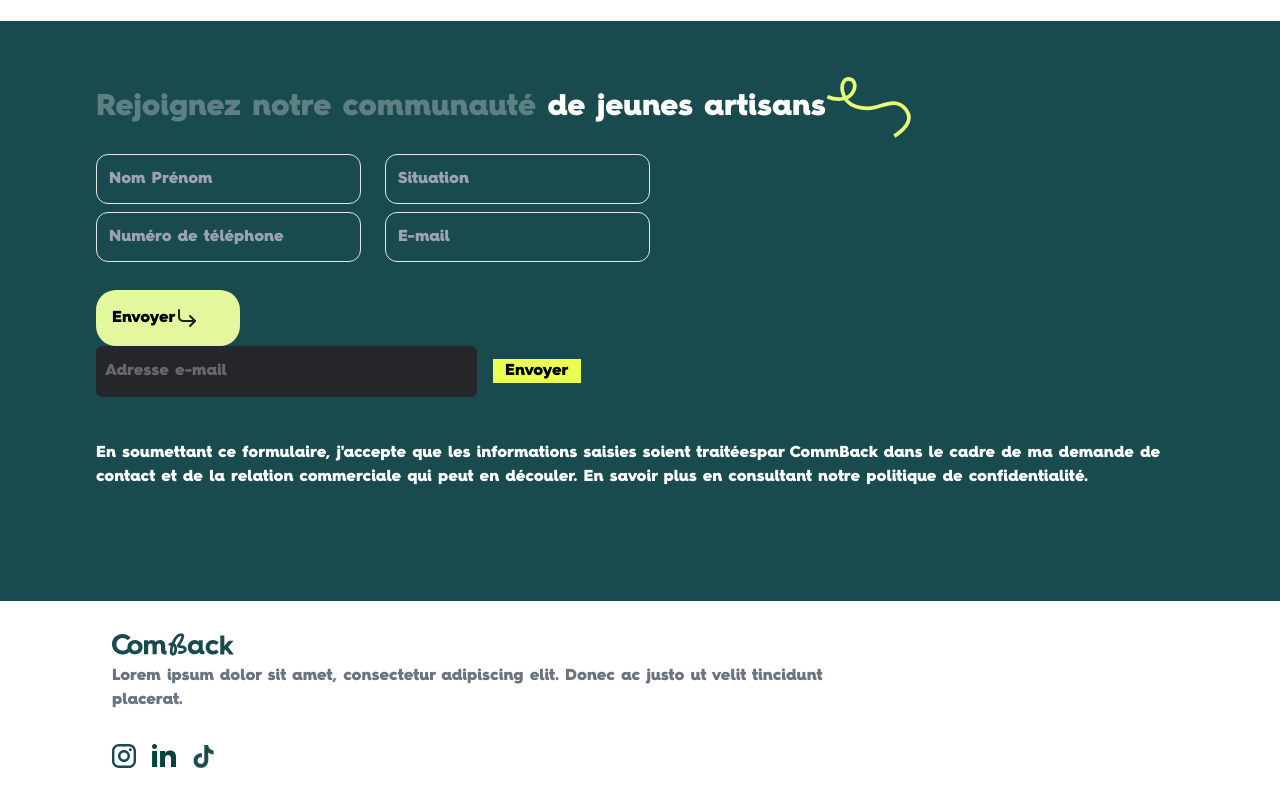
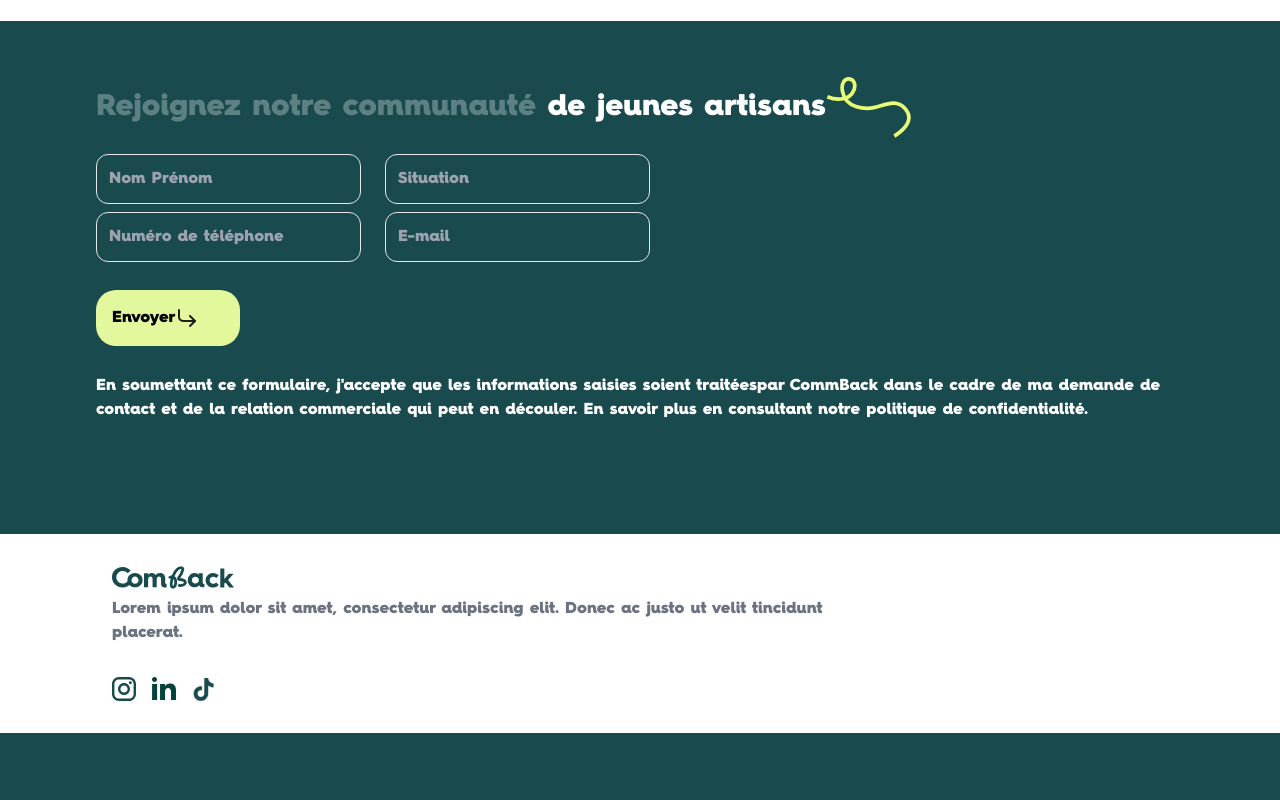
Before and after one commit to ArthurSrn/projetcompet, a Next.js app: page / in a window 1280 px wide. Shown: the part 1515-2315 px from the top of the page. After the commit the page ends 2248 px from the top, so only its background shows below. Built offline with nearby package versions, Linux system fonts and the light colour scheme.

Commit message:
ajout brevo v1.2 problem

```diff
--- a/app/components/Newsletter.tsx
+++ /dev/null
@@ -1,71 +0,0 @@
-"use client";
-import { useForm, SubmitHandler } from "react-hook-form";
-import { useState } from "react";
-import { zodResolver } from "@hookform/resolvers/zod";
-import { z } from "zod";
-
-const schema = z.object({
-  email: z.string().email(),
-});
-
-type NewsletterFormInputs = z.infer<typeof schema>;
-
-export default function NewsletterForm() {
-  const {
-    register,
-    handleSubmit,
-    formState: { errors },
-  } = useForm<NewsletterFormInputs>({
-    resolver: zodResolver(schema),
-  });
-
-  const onSubmit: SubmitHandler<NewsletterFormInputs> = async (data) => {
-    const res = await fetch("/api/newsletter", {
-      method: "POST",
-      body: JSON.stringify(data),
-      headers: {
-        "Content-Type": "application/json",
-      },
-    });
-
-    const result = await res.json();
-    console.log(result);
-  };
-
-  return (
-    <form onSubmit={handleSubmit(onSubmit)} className="md:w-[50%]">
-      <input
-        className="inp"
-        type="email"
-        placeholder="Adresse e-mail"
-        {...register("email")}
-      />
-      {errors.email && <p>Entrer une adresse e-mail valide</p>}
-      <button
-        className="bg-[#EAFE52] btn1 w-[88px] hover:bg-[#242629] hover:text-white font-rnssanz font-semibold"
-        type="submit"
-      >
-        Envoyer
-      </button>
-      <style jsx>{`
-        .inp {
-          padding: 8px;
-          border: 1px solid #ccc;
-          border-radius: 6px;
-          margin-bottom: 16px;
-          margin-right: 16px;
-          position: relative;
-          width: 70%;
-          height: 51px;
-          background-color: #242629;
-          border-color: #242629;
-        }
-
-        .inp::placeholder {
-          color: #fff;
-          opacity: 0.3;
-        }
-      `}</style>
-    </form>
-  );
-}
--- a/app/page.tsx
+++ b/app/page.tsx
@@ -1,7 +1,6 @@
 import Image from "next/image";
 import Link from "next/link";
 import BurgerMenu from "./components/Burgermenu";
-import NewsletterForm from "./components/Newsletter";
 
 export default function Home() {
   return (
@@ -179,7 +178,7 @@ export default function Home() {
               />
             </button>
           </form>
-          <NewsletterForm />
+
           <p className="mt-7 text-white">
             En soumettant ce formulaire, j'accepte que les informations saisies
             soient traitéespar CommBack dans le cadre de ma demande de contact
```
